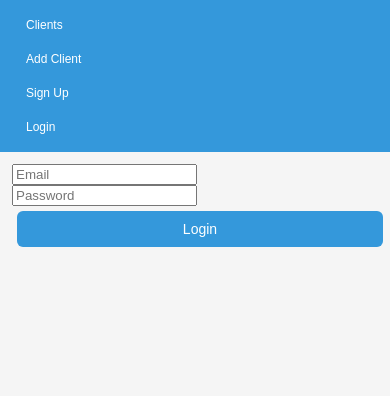
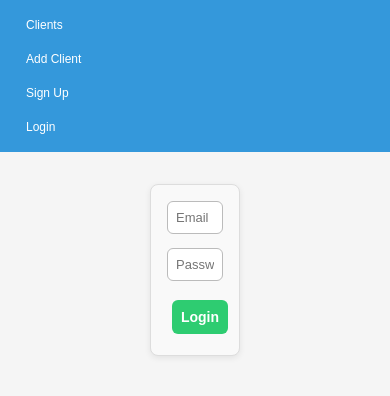
Before and after one commit to kacpro9/frontend, a React (Create React App) app: page /login in a window 390 px wide. Shown: the top 396 px of the page. Built offline with nearby package versions, Linux system fonts and the light colour scheme.

Commit message:
axios change && css added

```diff
--- a/src/components/ActionModal.js
+++ b/src/components/ActionModal.js
@@ -1,4 +1,5 @@
 import { useEffect, useState } from "react";
+import axios from "axios";
 import "./ActionModal.css";
 
 export default function ActionModal({
@@ -26,24 +27,19 @@ export default function ActionModal({
   const handleSubmit = async (e) => {
     e.preventDefault();
     try {
-      const res = await fetch(
-        actionToEdit
-          ? `http://localhost:3005/actions/${actionToEdit._id}`
-          : `http://localhost:3005/actions/${clientId}`,
-        {
-          method: actionToEdit ? "PUT" : "POST",
-          headers: {
-            "Content-Type": "application/json",
-          },
-          body: JSON.stringify(action),
-        }
-      );
+      const url = actionToEdit
+        ? `http://localhost:3005/actions/${actionToEdit._id}`
+        : `http://localhost:3005/actions/${clientId}`;
 
-      const data = await res.json();
+      const method = actionToEdit ? "put" : "post";
 
-      if (!res.ok) throw new Error("Failed to add action");
+      const res = await axios({
+        method,
+        url,
+        data: action,
+      });
 
-      onActionAdded(data.action);
+      onActionAdded(res.data.action);
       setAction({
         name: "",
         description: "",
--- a/src/views/ClientDetails.jsx
+++ b/src/views/ClientDetails.jsx
@@ -75,13 +75,11 @@ export default function ClientDetails() {
                   className="btn btn-delete"
                   onClick={async () => {
                     try {
-                      const res = await fetch(
-                        `http://localhost:3005/actions/${action._id}`,
-                        {
-                          method: "DELETE",
-                        }
+                      const res = await axios.delete(
+                        `http://localhost:3005/actions/${action._id}`
                       );
-                      if (!res.ok) throw new Error("Failed to delete action");
+                      console.log("Delete response: ", res);
+                      if (res.status !==200) throw new Error("Failed to delete action");
                       fetchClient();
                     } catch (error) {
                       console.error("Error deleting action:", error);
--- a/src/views/ClientForm.jsx
+++ b/src/views/ClientForm.jsx
@@ -25,7 +25,7 @@ export default function ClientForm() {
       const fetchClient = async () => {
         try {
           const res = await axios.get(`http://localhost:3005/clients/${id}`);
-          const data = await res.data;
+          const data = res.data;
           setFormData(data.client || data);
         } catch (error) {
           console.error("Error fetching client data:", error);
--- /dev/null
+++ b/src/views/Login.css
@@ -0,0 +1,91 @@
+.login {
+  max-width: 420px;
+  width: 100%;
+  margin: 40px auto;
+  padding: 24px;
+  background: #f9f9f9;
+  border: 1px solid #ddd;
+  border-radius: 8px;
+  box-shadow: 0 2px 6px rgba(0, 0, 0, 0.08);
+  box-sizing: border-box;
+}
+
+.login h2 {
+  text-align: center;
+  font-size: 18px;
+  margin-bottom: 16px;
+  color: #333;
+}
+
+.login form {
+  display: flex;
+  flex-direction: column;
+  gap: 14px;
+}
+
+.login input {
+  width: 100%;
+  padding: 10px 12px;
+  border: 1px solid #bbb;
+  border-radius: 6px;
+  font-size: 14px;
+  box-sizing: border-box;
+  transition: border-color 0.2s ease, box-shadow 0.2s ease;
+}
+
+.login input:focus {
+  outline: none;
+  border-color: #2ecc71;
+  box-shadow: 0 0 4px rgba(46, 204, 113, 0.4);
+}
+
+.login button {
+  width: 100%;
+  background: #2ecc71;
+  color: white;
+  border: none;
+  border-radius: 6px;
+  padding: 10px 0;
+  font-size: 15px;
+  font-weight: 600;
+  cursor: pointer;
+  transition: background 0.3s ease;
+}
+
+.login button:hover {
+  background: #27ae60;
+}
+
+@media (max-width: 768px) {
+  .login {
+    max-width: 90px;
+    padding: 20px;
+  }
+
+  .login input {
+    font-size: 13px;
+    padding: 8px 10px;
+  }
+
+  .login button {
+    font-size: 14px;
+    padding: 9px 0;
+  }
+}
+
+@media (max-width: 480px) {
+  .login {
+    margin: 20px auto;
+    padding: 16px;
+  }
+
+  .login input {
+    font-size: 13px;
+    padding: 8px;
+  }
+
+  .login button {
+    width: 100%;
+    font-size: 14px;
+  }
+}
--- a/src/views/Login.jsx
+++ b/src/views/Login.jsx
@@ -1,6 +1,8 @@
 import { useState } from "react";
 import axios from "axios";
 import { Navigate } from "react-router-dom";
+
+import "./Login.css"
 
 const Login = ({ user, setUser }) => {
   const [formData, setFormData] = useState({
@@ -27,6 +29,8 @@ const Login = ({ user, setUser }) => {
         email: formData.email,
         password: formData.password,
       });
+
+      console.log("Token from backend:", res.data.token);
 
       if (res.data.token) {
         setLoginMessage("Login successful!");
--- /dev/null
+++ b/src/views/SignUp.css
@@ -0,0 +1,91 @@
+.signup {
+  max-width: 420px;
+  margin: 40px auto;
+  padding: 24px;
+  border: 1px solid #ddd;
+  border-radius: 10px;
+  box-shadow: 0 4px 12px rgba(0, 0, 0, 0.1);
+  display: flex;
+  flex-direction: column;
+  align-items: center;
+  transition: all 0.3s ease;
+}
+
+.signup h2 {
+  text-align: center;
+  margin-bottom: 20px;
+  font-size: 22px;
+  color: #333;
+  font-weight: 600;
+}
+
+.signup form {
+  width: 100%;
+  display: flex;
+  flex-direction: column;
+  gap: 16px;
+}
+
+.signup input {
+  width: 100%;
+  margin: 0 -10px;
+  padding: 10px 12px;
+  border: 1px solid #bbb;
+  border-radius: 6px;
+  font-size: 15px;
+  transition: border-color 0.3s ease;
+}
+
+.signup button {
+  background: #2ecc71;
+  color: white;
+  padding: 10px 14px;
+  font-size: 15px;
+  font-weight: 500;
+  border: none;
+  border-radius: 6px;
+  cursor: pointer;
+  transition: background 0.3s ease;
+}
+
+.signup button:hover:not(:disabled) {
+  background: #27ae60;
+}
+
+.signup button:disabled {
+  background: #95a5a6;
+  cursor: not-allowed;
+}
+
+.error {
+  font-size: 13px;
+  color: #e74c3c;
+  margin: -6px 0 6px 2px;
+}
+
+@media (max-width: 768px) {
+  .signup {
+    margin: 20px;
+    padding: 16px;
+  }
+
+  .signup h2 {
+    font-size: 18px;
+    margin-bottom: 14px;
+  }
+
+  .signup form {
+    gap: 12px;
+  }
+
+  .signup input {
+    font-size: 13px;
+    padding: 8px 10px;
+  }
+
+  .signup button {
+    width: 100%;
+    padding: 12px;
+    font-size: 14px;
+  }
+}
--- a/src/views/SignUp.jsx
+++ b/src/views/SignUp.jsx
@@ -1,6 +1,8 @@
 import { useState } from "react";
 import { Navigate } from "react-router-dom";
 import axios from "axios";
+
+import "./SignUp.css";
 
 const SignUp = (props) => {
   const [formData, setFormData] = useState({
```
